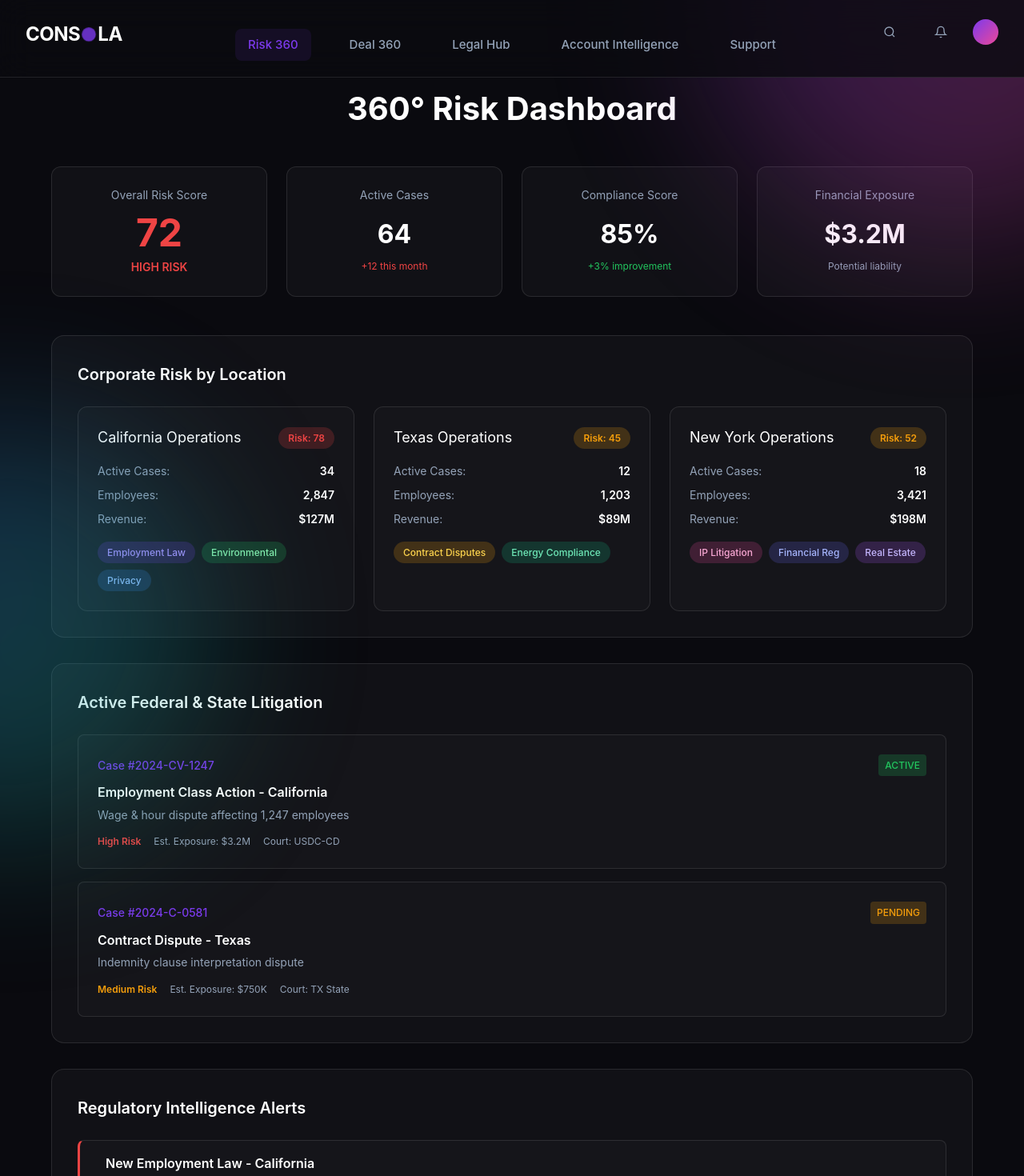
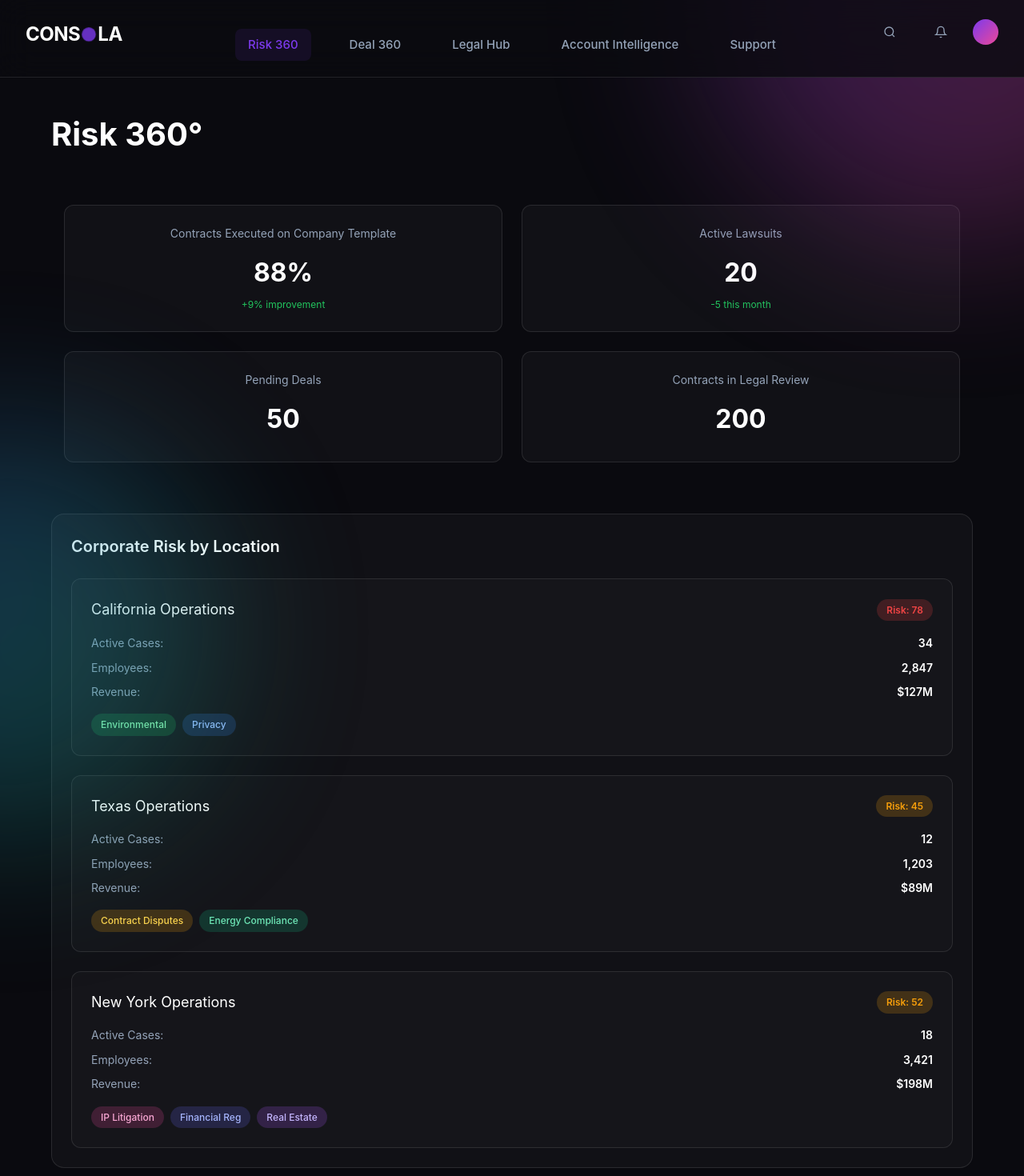
Before and after one commit to Slamz09/CONSOLA360_UPDATED, a Vue app: page / in a window 1280 px wide. Shown: the top 1470 px of the page at 80% size. Built offline with nearby package versions, Linux system fonts and the light colour scheme; the HTML template or start-up script is replaced by a standard one.

Commit message:
Update RiskDashboardView.vue

```diff
--- a/src/views/RiskDashboardView.vue
+++ b/src/views/RiskDashboardView.vue
@@ -2,33 +2,31 @@
   <div class="risk-dashboard page-container">
     <!-- Header -->
     <div class="dashboard-header">
-      <h1 class="heading-primary">360° Risk Dashboard</h1>
+      <h1 class="heading-primary">Risk 360°</h1>
           </div>
 
     <!-- Risk Overview Cards -->
     <div class="risk-overview">
       <div class="risk-card overall-risk">
-        <h3 class="card-title">Overall Risk Score</h3>
-        <div class="risk-score-large">72</div>
-        <div class="risk-indicator high">High Risk</div>
+        <h3 class="card-title">Contracts Executed on Company Template</h3>
+       <div class="metric-value">88%</div>
+        <div class="metric-change positive">+9% improvement</div>
       </div>
 
       <div class="risk-card">
-        <h3 class="card-title">Active Cases</h3>
-        <div class="metric-value">64</div>
-        <div class="metric-change negative">+12 this month</div>
+        <h3 class="card-title">Active Lawsuits</h3>
+        <div class="metric-value">20</div>
+        <div class="metric-change positive">-5 this month</div>
       </div>
 
       <div class="risk-card">
-        <h3 class="card-title">Compliance Score</h3>
-        <div class="metric-value">85%</div>
-        <div class="metric-change positive">+3% improvement</div>
+        <h3 class="card-title">Pending Deals</h3>
+        <div class="metric-value">50</div>
       </div>
 
       <div class="risk-card">
-        <h3 class="card-title">Financial Exposure</h3>
-        <div class="metric-value">$3.2M</div>
-        <div class="metric-change">Potential liability</div>
+        <h3 class="card-title">Contracts in Legal Review</h3>
+        <div class="metric-value">200</div>
       </div>
     </div>
 
@@ -58,7 +56,6 @@
               </div>
             </div>
             <div class="risk-categories">
-              <span class="category-tag employment">Employment Law</span>
               <span class="category-tag environmental">Environmental</span>
               <span class="category-tag privacy">Privacy</span>
             </div>
@@ -116,45 +113,6 @@
           </div>
         </div>
       </section>
-
-      <!-- Active Litigation -->
-      <section class="dashboard-section active-litigation">
-        <h2 class="section-title">Active Federal & State Litigation</h2>
-        <div class="litigation-list">
-          <div class="litigation-item">
-            <div class="case-info">
-              <div class="case-header">
-                <span class="case-number">Case #2024-CV-1247</span>
-                <span class="status-badge active">Active</span>
-              </div>
-              <h4 class="case-title">Employment Class Action - California</h4>
-              <p class="case-description">Wage & hour dispute affecting 1,247 employees</p>
-              <div class="case-risk">
-                <span class="risk-label">High Risk</span>
-                <span class="exposure">Est. Exposure: $3.2M</span>
-                <span class="court">Court: USDC-CD</span>
-              </div>
-            </div>
-          </div>
-
-          <div class="litigation-item">
-            <div class="case-info">
-              <div class="case-header">
-                <span class="case-number">Case #2024-C-0581</span>
-                <span class="status-badge pending">Pending</span>
-              </div>
-              <h4 class="case-title">Contract Dispute - Texas</h4>
-              <p class="case-description">Indemnity clause interpretation dispute</p>
-              <div class="case-risk">
-                <span class="risk-label medium">Medium Risk</span>
-                <span class="exposure">Est. Exposure: $750K</span>
-                <span class="court">Court: TX State</span>
-              </div>
-            </div>
-          </div>
-        </div>
-      </section>
-
       <!-- Regulatory Alerts -->
       <section class="dashboard-section regulatory-alerts">
         <h2 class="section-title">Regulatory Intelligence Alerts</h2>
@@ -193,7 +151,7 @@ import { ref, onMounted } from 'vue'
 
 // Mock data - replace with API calls
 const overallRisk = ref(72)
-const activeCases = ref(64)
+const activeCases = ref(20)
 const complianceScore = ref(85)
 const financialExposure = ref(3.2)
 
@@ -209,8 +167,10 @@ onMounted(() => {
 }
 
 .dashboard-header {
-  text-align: center;
+  text-align: left;
   margin-bottom: 3rem;
+  margin-top: 2rem;
+  font-size: 1px;
 }
 
 .heading-primary {
@@ -294,7 +254,7 @@ onMounted(() => {
   background: var(--bg-card);
   border: 1px solid var(--border-color);
   border-radius: 16px;
-  padding: 2rem;
+  padding: 1.5rem;
 }
 
 .section-title {
@@ -502,7 +462,7 @@ onMounted(() => {
 
 .risk-label {
   color: var(--risk-high);
-  font-weight: 600;
+  font-weight: 550;
 }
 
 .risk-label.medium {
@@ -564,8 +524,9 @@ onMounted(() => {
 }
 
 /* Responsive Design */
-@media (max-width: 1024px) {
+@media (max-width: 1400px) {
   .risk-overview {
+    padding: 1rem;
     grid-template-columns: repeat(2, 1fr);
   }
 
@@ -574,7 +535,7 @@ onMounted(() => {
   }
 }
 
-@media (max-width: 768px) {
+@media (max-width: 800px) {
   .risk-overview {
     grid-template-columns: 1fr;
   }
```
